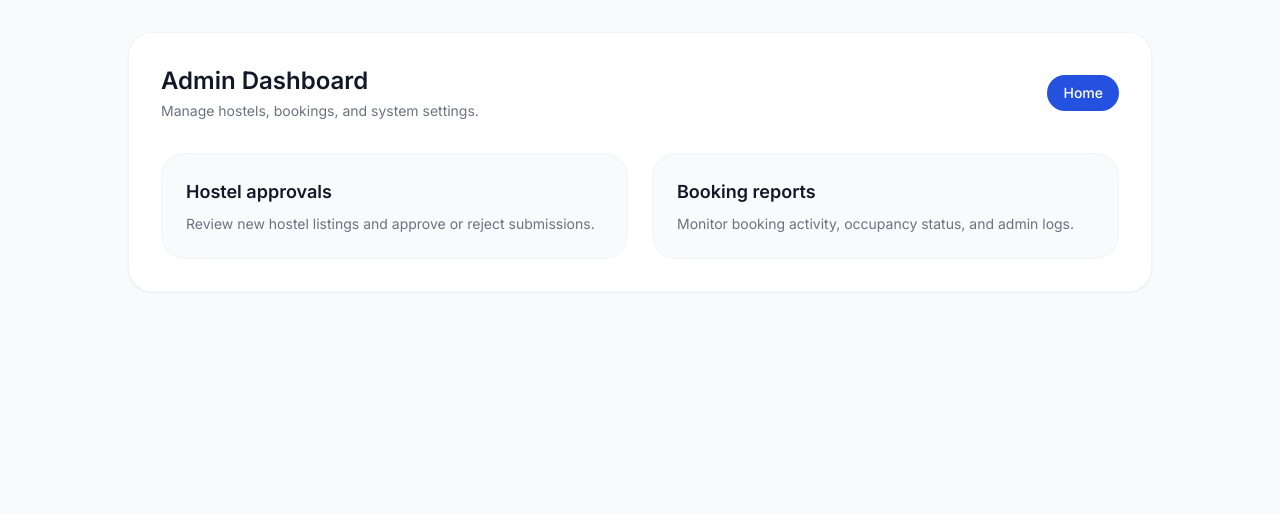
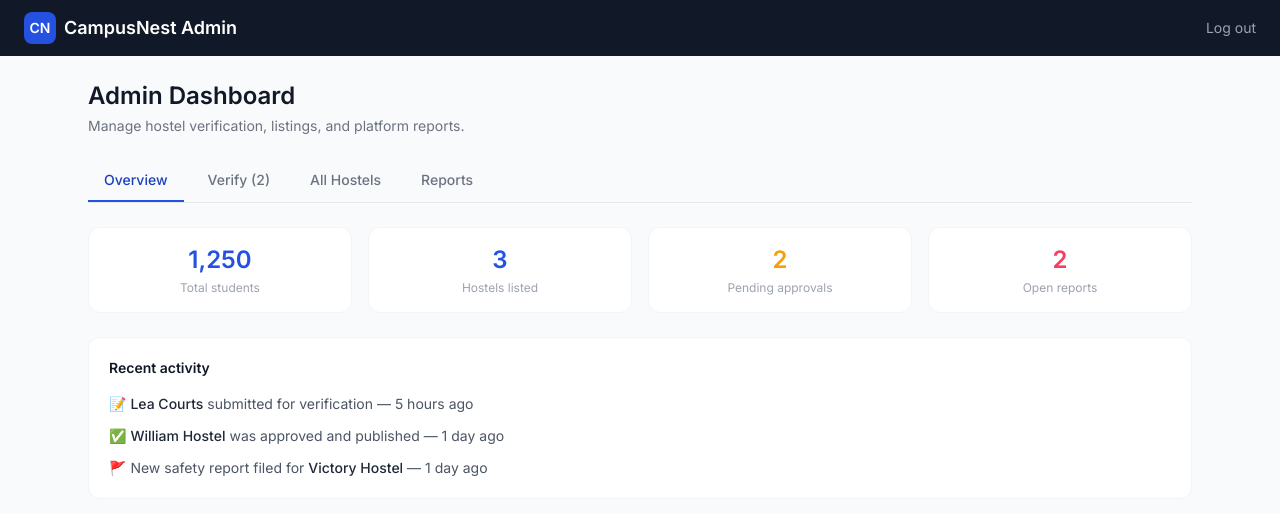
Before and after one commit to CampusNests/CampusNest, a React (Vite) app in the folder Frontend/: page /admin/dashboard in a window 1280 px wide. Shown: the top 514 px of the page. Built offline with nearby package versions, Linux system fonts and the light colour scheme.

Commit message:
Restore correct AdminDashboard with working tabs

```diff
--- a/Frontend/src/pages/AdminDashboard.jsx
+++ b/Frontend/src/pages/AdminDashboard.jsx
@@ -1,34 +1,211 @@
+import { useState } from 'react'
 import { useNavigate } from 'react-router-dom'
+
+const initialPending = [
+  { id: 1, name: 'Tupendane Hostel', manager: 'David Okello', location: 'Mukono, near UCU gate', distance: 12, submitted: '2 days ago', emoji: '🏠' },
+  { id: 2, name: 'Lea Courts', manager: 'Esther Namuli', location: 'Mukono, Seeta road', distance: 18, submitted: '5 hours ago', emoji: '🏘️' },
+]
+
+const initialApproved = [
+  { id: 3, name: 'Galaxy Hostel', manager: 'John Mukasa', rooms: 24, occupied: 19, status: 'Active' },
+  { id: 4, name: 'Victory Hostel', manager: 'Grace Atim', rooms: 30, occupied: 28, status: 'Active' },
+  { id: 5, name: 'William Hostel', manager: 'Peter Ssali', rooms: 15, occupied: 10, status: 'Active' },
+]
+
+const reports = [
+  { id: 1, hostel: 'Victory Hostel', type: 'Water issue', reporter: 'Anonymous', date: '1 day ago', severity: 'Medium' },
+  { id: 2, hostel: 'Pameja Hostel', type: 'Noise complaint', reporter: 'Anonymous', date: '3 days ago', severity: 'Low' },
+]
 
 export default function AdminDashboard() {
   const navigate = useNavigate()
+  const [tab, setTab] = useState('overview')
+  const [pending, setPending] = useState(initialPending)
+  const [approved, setApproved] = useState(initialApproved)
+
+  function approveHostel(h) {
+    setPending(pending.filter((p) => p.id !== h.id))
+    setApproved([...approved, { id: h.id, name: h.name, manager: h.manager, rooms: 0, occupied: 0, status: 'Active' }])
+  }
+
+  function rejectHostel(h) {
+    setPending(pending.filter((p) => p.id !== h.id))
+  }
+
+  const tabs = [
+    { key: 'overview', label: 'Overview' },
+    { key: 'verify', label: `Verify (${pending.length})` },
+    { key: 'hostels', label: 'All Hostels' },
+    { key: 'reports', label: 'Reports' },
+  ]
 
   return (
-    <div className="min-h-screen bg-gray-50 px-6 py-8">
-      <div className="max-w-5xl mx-auto bg-white shadow-sm rounded-3xl border border-gray-100 p-8">
-        <div className="flex items-center justify-between mb-8">
-          <div>
-            <h1 className="text-2xl font-semibold text-gray-900">Admin Dashboard</h1>
-            <p className="text-sm text-gray-500 mt-1">Manage hostels, bookings, and system settings.</p>
+    <div className="min-h-screen bg-gray-50">
+
+      <nav className="sticky top-0 z-50 bg-gray-900 px-6 py-3 flex items-center justify-between">
+        <div className="flex items-center gap-2">
+          <div className="w-8 h-8 bg-primary-500 rounded-lg flex items-center justify-center">
+            <span className="text-white text-sm font-semibold">CN</span>
           </div>
-          <button
-            onClick={() => navigate('/')}
-            className="rounded-full bg-primary-500 text-white px-4 py-2 text-sm font-medium hover:bg-primary-600"
-          >
-            Home
-          </button>
+          <span className="text-white font-semibold text-lg">CampusNest Admin</span>
+        </div>
+        <button onClick={() => navigate('/')} className="text-sm text-gray-400 hover:text-white">
+          Log out
+        </button>
+      </nav>
+
+      <div className="px-6 py-6 max-w-6xl mx-auto">
+
+        <h1 className="text-2xl font-semibold text-gray-900 mb-1">Admin Dashboard</h1>
+        <p className="text-sm text-gray-500 mb-6">Manage hostel verification, listings, and platform reports.</p>
+
+        <div className="flex gap-2 mb-6 border-b border-gray-200">
+          {tabs.map((t) => (
+            <button
+              key={t.key}
+              onClick={() => setTab(t.key)}
+              className={`text-sm font-medium px-4 py-2.5 border-b-2 transition-colors ${
+                tab === t.key
+                  ? 'border-primary-500 text-primary-600'
+                  : 'border-transparent text-gray-500 hover:text-gray-700'
+              }`}
+            >
+              {t.label}
+            </button>
+          ))}
         </div>
 
-        <div className="grid gap-6 md:grid-cols-2">
-          <div className="rounded-3xl border border-gray-100 bg-gray-50 p-6">
-            <h2 className="text-lg font-semibold text-gray-900">Hostel approvals</h2>
-            <p className="text-sm text-gray-500 mt-2">Review new hostel listings and approve or reject submissions.</p>
+        {tab === 'overview' && (
+          <div>
+            <div className="grid grid-cols-2 md:grid-cols-4 gap-4 mb-6">
+              <div className="bg-white border border-gray-100 rounded-xl p-4 text-center">
+                <div className="text-2xl font-semibold text-primary-500">1,250</div>
+                <div className="text-xs text-gray-400 mt-1">Total students</div>
+              </div>
+              <div className="bg-white border border-gray-100 rounded-xl p-4 text-center">
+                <div className="text-2xl font-semibold text-primary-500">{approved.length}</div>
+                <div className="text-xs text-gray-400 mt-1">Hostels listed</div>
+              </div>
+              <div className="bg-white border border-gray-100 rounded-xl p-4 text-center">
+                <div className="text-2xl font-semibold text-amber-500">{pending.length}</div>
+                <div className="text-xs text-gray-400 mt-1">Pending approvals</div>
+              </div>
+              <div className="bg-white border border-gray-100 rounded-xl p-4 text-center">
+                <div className="text-2xl font-semibold text-rose-500">{reports.length}</div>
+                <div className="text-xs text-gray-400 mt-1">Open reports</div>
+              </div>
+            </div>
+
+            <div className="bg-white border border-gray-100 rounded-xl p-5">
+              <h2 className="text-sm font-semibold text-gray-900 mb-4">Recent activity</h2>
+              <div className="space-y-3 text-sm text-gray-600">
+                <p>📝 <span className="font-medium text-gray-800">Lea Courts</span> submitted for verification — 5 hours ago</p>
+                <p>✅ <span className="font-medium text-gray-800">William Hostel</span> was approved and published — 1 day ago</p>
+                <p>🚩 New safety report filed for <span className="font-medium text-gray-800">Victory Hostel</span> — 1 day ago</p>
+              </div>
+            </div>
           </div>
-          <div className="rounded-3xl border border-gray-100 bg-gray-50 p-6">
-            <h2 className="text-lg font-semibold text-gray-900">Booking reports</h2>
-            <p className="text-sm text-gray-500 mt-2">Monitor booking activity, occupancy status, and admin logs.</p>
+        )}
+
+        {tab === 'verify' && (
+          <div className="space-y-4">
+            {pending.length === 0 ? (
+              <div className="bg-white border border-gray-100 rounded-xl p-10 text-center text-sm text-gray-500">
+                No pending hostel verifications. 🎉
+              </div>
+            ) : (
+              pending.map((h) => (
+                <div key={h.id} className="bg-white border border-gray-100 rounded-xl p-5">
+                  <div className="flex items-start justify-between mb-3">
+                    <div className="flex items-center gap-3">
+                      <div className="w-12 h-12 bg-amber-50 rounded-lg flex items-center justify-center text-2xl">
+                        {h.emoji}
+                      </div>
+                      <div>
+                        <div className="text-sm font-medium text-gray-900">{h.name}</div>
+                        <div className="text-xs text-gray-500">Manager: {h.manager}</div>
+                      </div>
+                    </div>
+                    <span className="text-xs bg-amber-100 text-amber-700 px-2.5 py-1 rounded-full font-medium">
+                      Pending
+                    </span>
+                  </div>
+
+                  <div className="text-xs text-gray-500 mb-4 space-y-1">
+                    <p>📍 {h.location}</p>
+                    <p>🚶 {h.distance} min walk from UCU</p>
+                    <p>🕒 Submitted {h.submitted}</p>
+                  </div>
+
+                  <div className="flex gap-2">
+                    <button
+                      onClick={() => approveHostel(h)}
+                      className="flex-1 bg-primary-500 hover:bg-primary-600 text-white text-sm font-medium py-2.5 rounded-lg"
+                    >
+                      ✓ Approve & publish
+                    </button>
+                    <button
+                      onClick={() => rejectHostel(h)}
+                      className="flex-1 bg-white border border-gray-200 hover:bg-gray-50 text-gray-700 text-sm font-medium py-2.5 rounded-lg"
+                    >
+                      ✕ Reject
+                    </button>
+                  </div>
+                </div>
+              ))
+            )}
           </div>
-        </div>
+        )}
+
+        {tab === 'hostels' && (
+          <div className="bg-white border border-gray-100 rounded-xl overflow-hidden">
+            <table className="w-full text-sm">
+              <thead className="bg-gray-50 text-gray-500 text-xs">
+                <tr>
+                  <th className="text-left px-4 py-3 font-medium">Hostel</th>
+                  <th className="text-left px-4 py-3 font-medium">Manager</th>
+                  <th className="text-left px-4 py-3 font-medium">Rooms</th>
+                  <th className="text-left px-4 py-3 font-medium">Occupied</th>
+                  <th className="text-left px-4 py-3 font-medium">Status</th>
+                </tr>
+              </thead>
+              <tbody className="divide-y divide-gray-100">
+                {approved.map((h) => (
+                  <tr key={h.id}>
+                    <td className="px-4 py-3 font-medium text-gray-900">{h.name}</td>
+                    <td className="px-4 py-3 text-gray-600">{h.manager}</td>
+                    <td className="px-4 py-3 text-gray-600">{h.rooms}</td>
+                    <td className="px-4 py-3 text-gray-600">{h.occupied}</td>
+                    <td className="px-4 py-3">
+                      <span className="text-xs bg-primary-50 text-primary-600 px-2 py-1 rounded-full font-medium">
+                        {h.status}
+                      </span>
+                    </td>
+                  </tr>
+                ))}
+              </tbody>
+            </table>
+          </div>
+        )}
+
+        {tab === 'reports' && (
+          <div className="space-y-3">
+            {reports.map((r) => (
+              <div key={r.id} className="bg-white border border-gray-100 rounded-xl p-4 flex items-center justify-between">
+                <div>
+                  <div className="text-sm font-medium text-gray-900">{r.hostel}</div>
+                  <div className="text-xs text-gray-500 mt-0.5">{r.type} · Reported by {r.reporter} · {r.date}</div>
+                </div>
+                <span className={`text-xs px-2.5 py-1 rounded-full font-medium ${
+                  r.severity === 'Medium' ? 'bg-amber-100 text-amber-700' : 'bg-gray-100 text-gray-600'
+                }`}>
+                  {r.severity}
+                </span>
+              </div>
+            ))}
+          </div>
+        )}
+
       </div>
     </div>
   )
```
